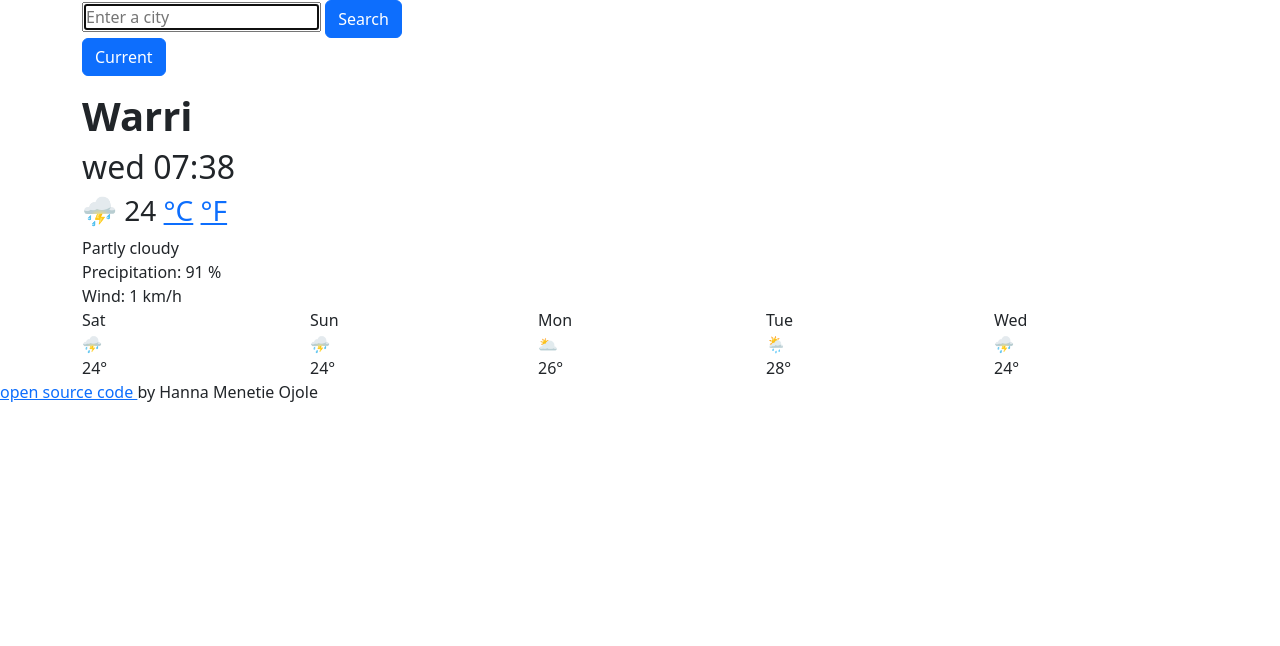
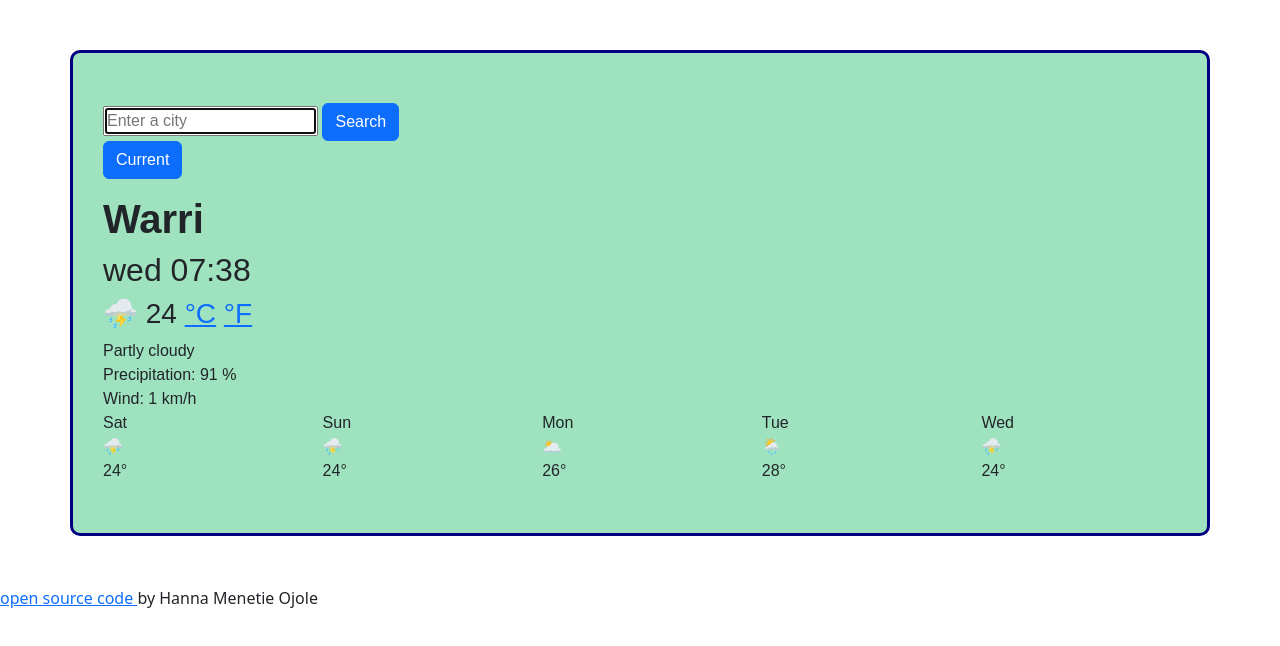
Before and after one commit to hannamenetie/hanna-weather-app, a plain HTML site: page Index.html in a window 1280 px wide. Drawn offline with nearby package versions, Linux system fonts and the light colour scheme; some icons are missing.

Commit message:
Update css link

```diff
--- a/Index.html
+++ b/Index.html
@@ -7,7 +7,7 @@
     <link href="https://cdn.jsdelivr.net/npm/bootstrap@5.2.1/dist/css/bootstrap.min.css" rel="stylesheet"
         integrity="sha384-iYQeCzEYFbKjA/T2uDLTpkwGzCiq6soy8tYaI1GyVh/UjpbCx/TYkiZhlZB6+fzT" crossorigin="anonymous" />
     <script src="https://cdn.jsdelivr.net/npm/axios@1.1.2/dist/axios.min.js"></script>
-<link rel="stylesheet" href="style.css"> </link>
+<link rel="stylesheet" href="styles.css" />
     <title>Weather App</title>
 </head>
 
@@ -47,7 +47,7 @@
         </div>
     </div>
   <script src="index.js"></script>
-<P> <a href="https://github.com/hannamenetie/hanna-weather-app" target="blank">
+<P class="success"> <a href="https://github.com/hannamenetie/hanna-weather-app" target="blank">
                         open source code </a>
                     by Hanna Menetie Ojole <p>
                 </body>
```
